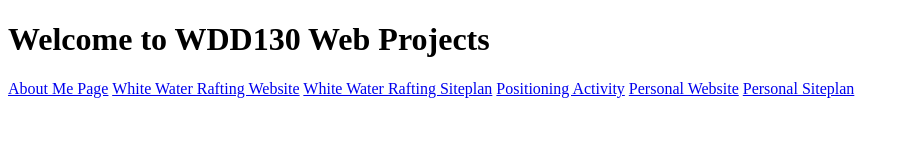
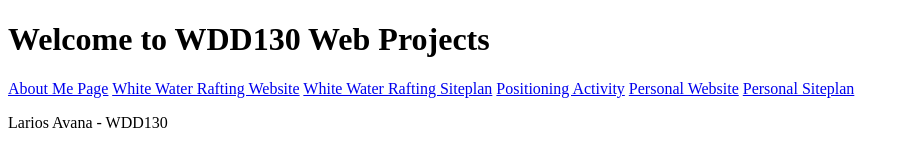
Before and after one commit to lavana2517/wdd130, a plain HTML site: page index.html in a window 1280 px wide. Shown: the whole page, without its empty margins (0-909 px from the left). Drawn offline with Linux system fonts and the light colour scheme.

Commit message:
Added a paragraph to the home page

```diff
--- a/index.html
+++ b/index.html
@@ -15,5 +15,6 @@
   <a href="#">Personal Website</a>
   <a href="#">Personal Siteplan</a>
 </nav>
+<p>Larios Avana - WDD130</p>
 </body>
 </html>
```
